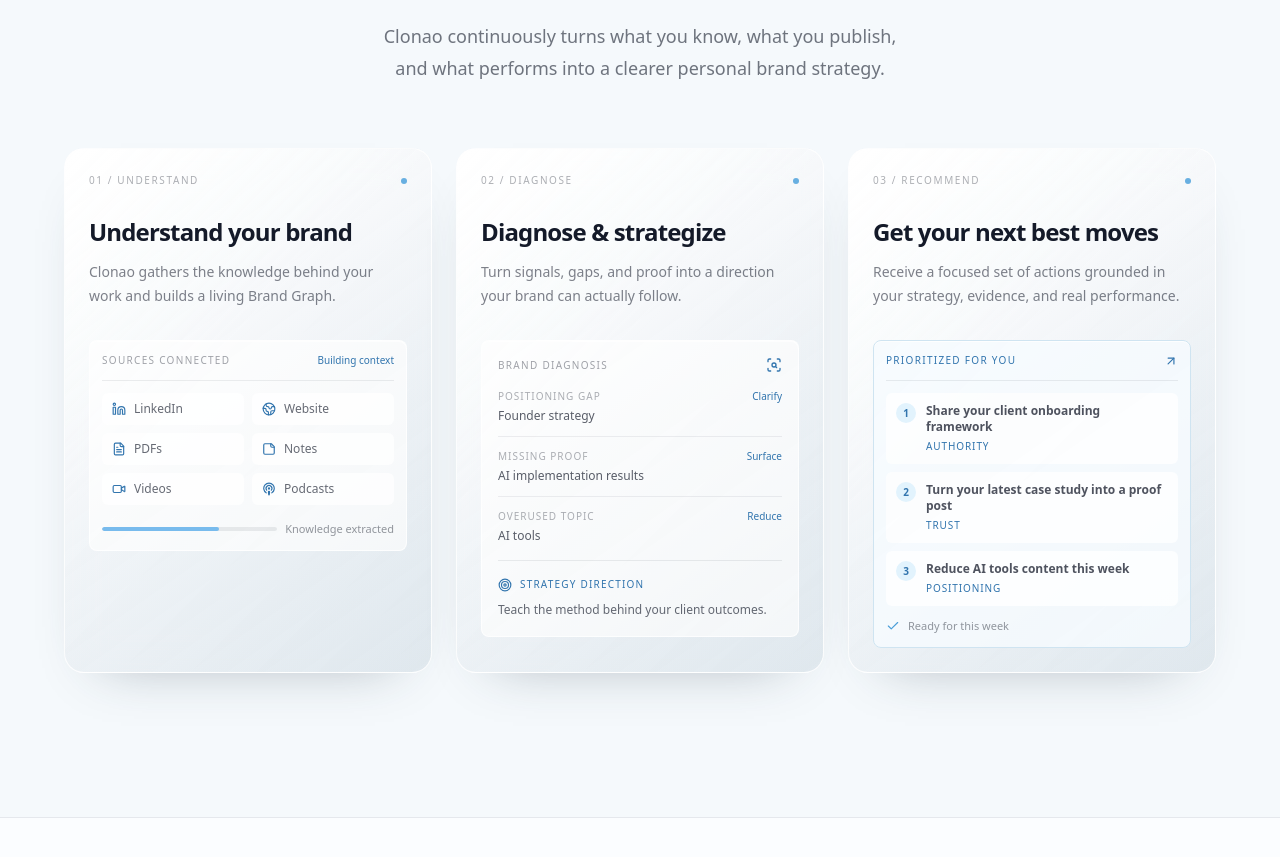
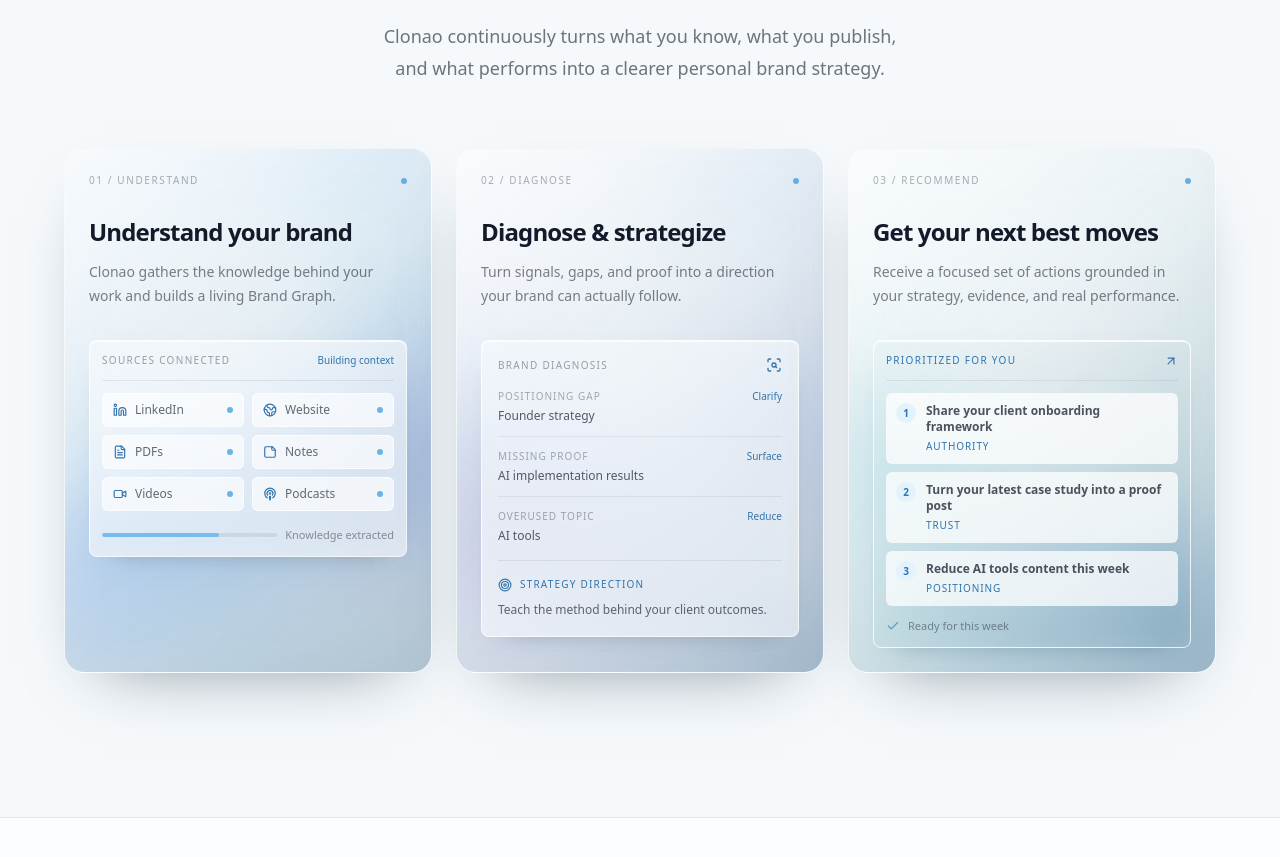
Before and after one commit to veokleo-create07/linkeldn.tool.100k, a Next.js app: page / in a window 1280 px wide. Shown: the part 2826-3683 px from the top of the page. Built offline with nearby package versions, Linux system fonts and the light colour scheme.

Commit message:
refine: elevate showcase card surfaces

```diff
--- a/src/components/marketing/intelligence-loop.tsx
+++ b/src/components/marketing/intelligence-loop.tsx
@@ -35,11 +35,12 @@
   );
 }
 
-function CardShell({ children, className = "" }: { children: React.ReactNode; className?: string }) {
+function CardShell({ children, className = "", image }: { children: React.ReactNode; className?: string; image: string }) {
   return (
-    <article className={"group relative overflow-hidden rounded-[1.25rem] border border-white/80 bg-[linear-gradient(145deg,rgba(255,255,255,0.88),rgba(226,233,238,0.76))] p-5 shadow-[0_24px_55px_-38px_rgba(38,57,72,0.42)] backdrop-blur-xl transition-transform duration-500 ease-out hover:-translate-y-1 motion-reduce:transition-none motion-reduce:hover:translate-y-0 sm:p-6 " + className}>
-      <div className="pointer-events-none absolute inset-0 bg-[linear-gradient(135deg,rgba(255,255,255,0.62),transparent_42%,rgba(170,192,207,0.12))]" aria-hidden="true" />
-      <div className="relative">{children}</div>
+    <article className={"showcase-sheen group relative overflow-hidden rounded-[1.25rem] border border-white/75 bg-[linear-gradient(145deg,rgba(239,244,247,0.82),rgba(174,190,201,0.7))] p-5 shadow-[0_28px_65px_-38px_rgba(22,45,62,0.55)] backdrop-blur-2xl transition-transform duration-500 ease-out hover:-translate-y-1 motion-reduce:transition-none motion-reduce:hover:translate-y-0 sm:p-6 " + className}>
+      <div className="pointer-events-none absolute -inset-8 -z-0 bg-cover bg-center opacity-25 blur-2xl transition-transform duration-700 ease-out group-hover:scale-110 motion-reduce:transition-none motion-reduce:group-hover:scale-100" style={{ backgroundImage: "url(" + image + ")" }} aria-hidden="true" />
+      <div className="pointer-events-none absolute inset-0 -z-0 bg-[linear-gradient(135deg,rgba(255,255,255,0.7),rgba(255,255,255,0.16)_48%,rgba(90,122,143,0.2))]" aria-hidden="true" />
+      <div className="relative z-10">{children}</div>
     </article>
   );
 }
@@ -56,11 +57,11 @@
 
 function UnderstandCard() {
   return (
-    <CardShell className="stage-transition">
+    <CardShell image="/dreamy-blue-gradient.jpg" className="stage-transition">
       <CardHeader number="01 / UNDERSTAND" title="Understand your brand" description="Clonao gathers the knowledge behind your work and builds a living Brand Graph." />
-      <div className="mt-8 rounded-lg border border-white/80 bg-white/60 p-3 shadow-[inset_0_1px_0_rgba(255,255,255,0.75)]">
+      <div className="mt-8 rounded-lg border border-white/75 bg-[#f7fbfd]/65 p-3 shadow-[inset_0_1px_0_rgba(255,255,255,0.8),0_12px_28px_-22px_rgba(26,61,82,0.55)] backdrop-blur-md">
         <div className="flex items-center justify-between border-b border-foreground/[0.08] pb-3"><span className="text-[0.625rem] font-medium uppercase tracking-[0.13em] text-foreground/40">Sources connected</span><span className="text-[0.625rem] font-medium text-[#3275ae]">Building context</span></div>
-        <div className="mt-3 grid grid-cols-2 gap-2">{sources.map(([name, Icon]) => <div key={name} className="flex items-center gap-2 rounded-md bg-white/75 px-2.5 py-2 text-xs font-medium text-foreground/65"><Icon className="size-3.5 text-[#3275ae]" aria-hidden="true" />{name}</div>)}</div>
+        <div className="mt-3 grid grid-cols-2 gap-2">{sources.map(([name, Icon]) => <div key={name} className="flex items-center gap-2 rounded-md border border-white/70 bg-white/65 px-2.5 py-2 text-xs font-medium text-foreground/65"><Icon className="size-3.5 text-[#3275ae]" aria-hidden="true" />{name}<span className="ml-auto size-1.5 rounded-full bg-[#6ab4e6]" aria-hidden="true" /></div>)}</div>
         <div className="mt-4 flex items-center gap-2 text-[0.6875rem] text-foreground/45"><span className="h-1 flex-1 overflow-hidden rounded-full bg-foreground/[0.08]"><span className="block h-full w-2/3 rounded-full bg-[#78bbed]" /></span>Knowledge extracted</div>
       </div>
     </CardShell>
@@ -69,9 +70,9 @@
 
 function DiagnoseCard() {
   return (
-    <CardShell className="stage-transition hero-reveal-delay-1">
+    <CardShell image="/lavender-blue-gradient.jpg" className="stage-transition hero-reveal-delay-1">
       <CardHeader number="02 / DIAGNOSE" title="Diagnose & strategize" description="Turn signals, gaps, and proof into a direction your brand can actually follow." />
-      <div className="mt-8 rounded-lg border border-white/80 bg-white/60 p-4 shadow-[inset_0_1px_0_rgba(255,255,255,0.75)]">
+      <div className="mt-8 rounded-lg border border-white/75 bg-[#f7fbfd]/65 p-4 shadow-[inset_0_1px_0_rgba(255,255,255,0.8),0_12px_28px_-22px_rgba(26,61,82,0.55)] backdrop-blur-md">
         <div className="flex items-center justify-between"><span className="text-[0.625rem] font-medium uppercase tracking-[0.13em] text-foreground/40">Brand diagnosis</span><ScanSearch className="size-4 text-[#3275ae]" aria-hidden="true" /></div>
         <div className="mt-4 space-y-3"><InsightRow label="Positioning gap" value="Founder strategy" action="Clarify" /><InsightRow label="Missing proof" value="AI implementation results" action="Surface" /><InsightRow label="Overused topic" value="AI tools" action="Reduce" /></div>
         <div className="mt-4 border-t border-foreground/[0.08] pt-4"><div className="flex items-center gap-2 text-[0.625rem] font-medium uppercase tracking-[0.12em] text-[#3275ae]"><Target className="size-3.5" aria-hidden="true" />Strategy direction</div><p className="mt-2 text-xs font-medium leading-5 text-foreground/65">Teach the method behind your client outcomes.</p></div>
@@ -86,9 +87,9 @@
 
 function RecommendCard() {
   return (
-    <CardShell className="stage-transition hero-reveal-delay-2">
+    <CardShell image="/pastel-aqua-gradient.jpg" className="stage-transition hero-reveal-delay-2">
       <CardHeader number="03 / RECOMMEND" title="Get your next best moves" description="Receive a focused set of actions grounded in your strategy, evidence, and real performance." />
-      <div className="mt-8 rounded-lg border border-[#cfe4f1] bg-[#f7fcff]/80 p-3 shadow-[inset_0_1px_0_rgba(255,255,255,0.8)]">
+      <div className="mt-8 rounded-lg border border-white/80 bg-[#f7fcff]/72 p-3 shadow-[inset_0_1px_0_rgba(255,255,255,0.85),0_12px_28px_-22px_rgba(26,61,82,0.55)] backdrop-blur-md">
         <div className="flex items-center justify-between border-b border-foreground/[0.08] pb-3"><span className="text-[0.625rem] font-medium uppercase tracking-[0.13em] text-[#3275ae]">Prioritized for you</span><ArrowUpRight className="size-3.5 text-[#3275ae]" aria-hidden="true" /></div>
         <div className="mt-3 space-y-2">{recommendations.map(([title, goal], index) => <div key={title} className="flex items-start gap-2.5 rounded-md bg-white/75 px-2.5 py-2.5"><span className="flex size-5 shrink-0 items-center justify-center rounded-full bg-[#e2f3fd] text-[0.625rem] font-semibold text-[#3275ae]">{index + 1}</span><div className="min-w-0"><p className="text-xs font-semibold leading-4 text-foreground/75">{title}</p><p className="mt-1 text-[0.625rem] font-medium uppercase tracking-[0.09em] text-[#3275ae]">{goal}</p></div></div>)}</div>
         <div className="mt-3 flex items-center gap-2 text-[0.6875rem] text-foreground/45"><Check className="size-3.5 text-[#4b9ed8]" aria-hidden="true" />Ready for this week</div>
--- a/src/styles/globals.css
+++ b/src/styles/globals.css
@@ -95,6 +95,24 @@
 
   .stage-transition {
     animation: stage-transition 300ms cubic-bezier(0.22, 1, 0.36, 1) both;
+  }
+
+  .showcase-sheen::after {
+    position: absolute;
+    inset: -50% auto -50% -35%;
+    z-index: 0;
+    width: 28%;
+    transform: rotate(18deg);
+    background: linear-gradient(90deg, transparent, rgb(255 255 255 / 0.28), transparent);
+    content: "";
+    opacity: 0;
+    transition: transform 700ms ease, opacity 400ms ease;
+    pointer-events: none;
+  }
+
+  .showcase-sheen:hover::after {
+    transform: translateX(470%) rotate(18deg);
+    opacity: 1;
   }
 
   .problem-reflection {
@@ -196,6 +214,10 @@
     animation: none;
   }
 
+  .showcase-sheen::after {
+    display: none;
+  }
+
   .problem-reflection {
     animation: none;
     display: none;
```
